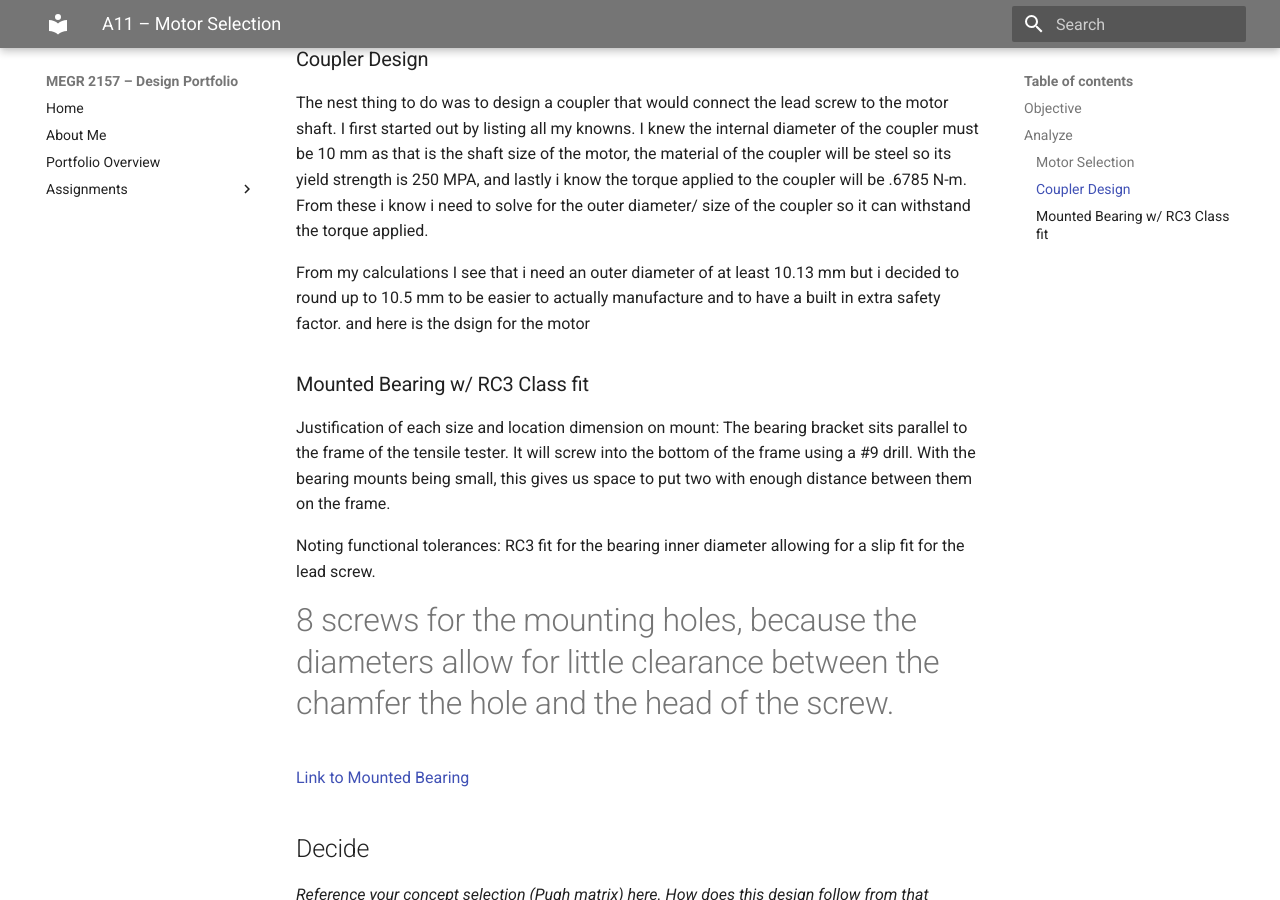
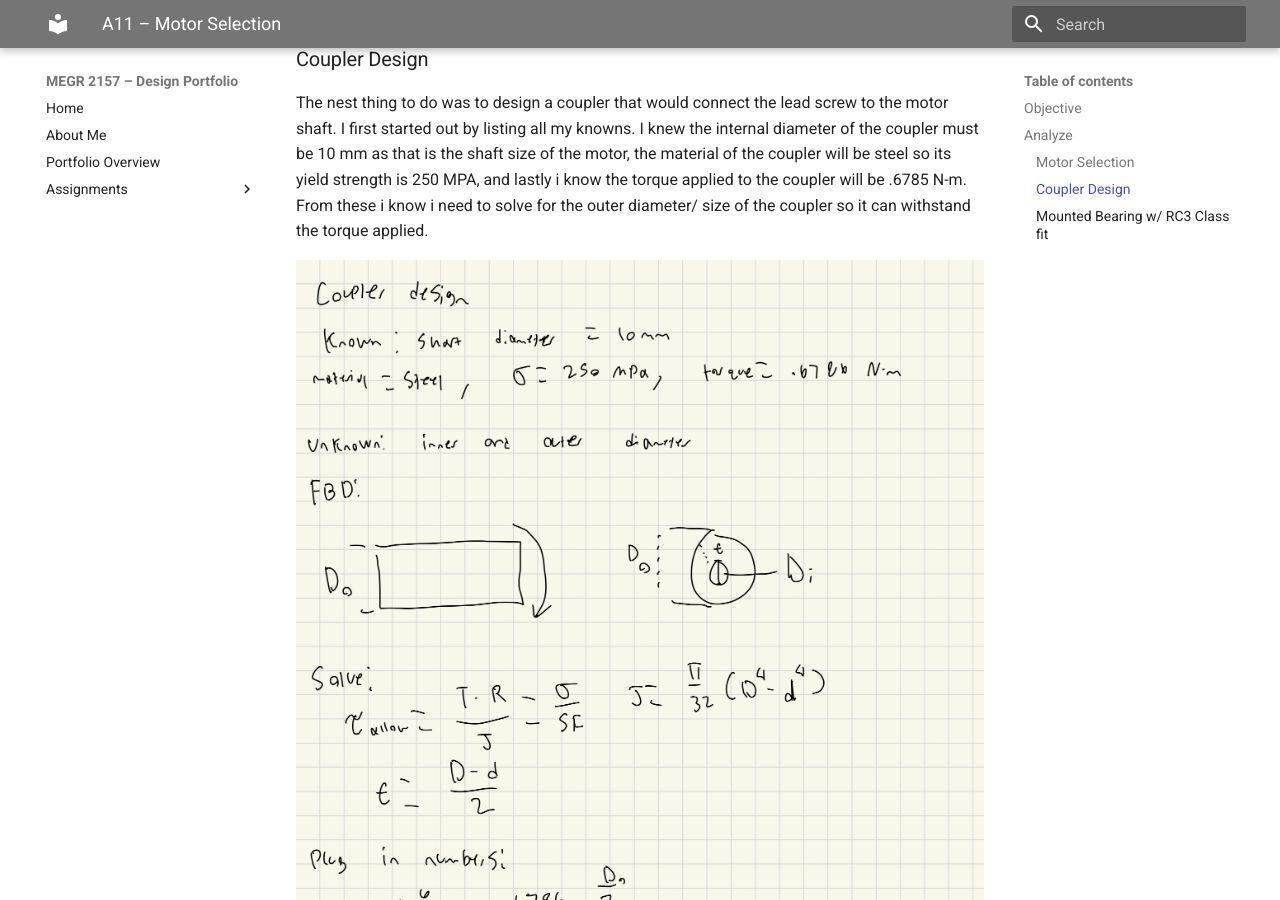
Before and after one commit to jadelma5/megr2156-portfolio, an MkDocs documentation site: the page built from docs/assignments/a11/index.md, in a window 1280 px wide and 900 px high, scrolled down 2298 px. Built offline with MkDocs 1.6.1 and Material for MkDocs 9.7.7, drawn with Linux system fonts in a browser that asks for light colours.

Commit message:
Revise coupler design section for clarity and accuracy
Corrected minor grammatical errors and improved clarity in the coupler design section. Added images for better visualization of the coupler design.

```diff
--- a/docs/assignments/a11/index.md
+++ b/docs/assignments/a11/index.md
@@ -38,7 +38,11 @@ The reason i selected this motor is because first it is a steeper motor which al
 
 The nest thing to do was to design a coupler that would connect the lead screw to the motor shaft. I first started out by listing all my knowns. I knew the internal diameter of the coupler must be 10 mm as that is the shaft size of the motor, the material of the coupler will be steel so its yield strength is 250 MPA, and lastly i know the torque applied to the coupler will be .6785 N-m. From these i know i need to solve for the outer diameter/ size of the coupler so it can withstand the torque applied.
 
+![coupler](coupdesign.jpg)
+
 From my calculations I see that i need an outer diameter of at least 10.13 mm but i decided to round up to 10.5 mm to be easier to actually manufacture and to have a built in extra safety factor. and here is the dsign for the motor
+
+![coupler](coupler.jpg)
 
 ### Mounted Bearing w/ RC3 Class fit
 Justification of each size and location dimension on mount: The bearing bracket sits parallel to the frame of the tensile tester. It will screw into the bottom of the frame using a #9 drill. With the bearing mounts being small, this gives us space to put two with enough distance between them on the frame.
```
